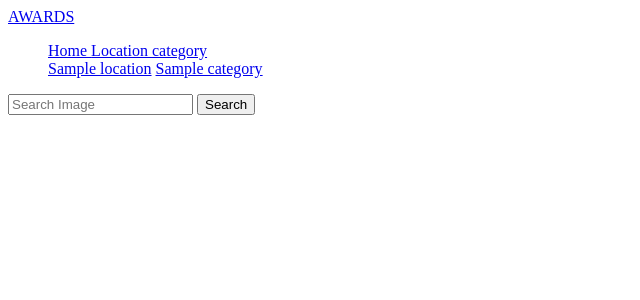
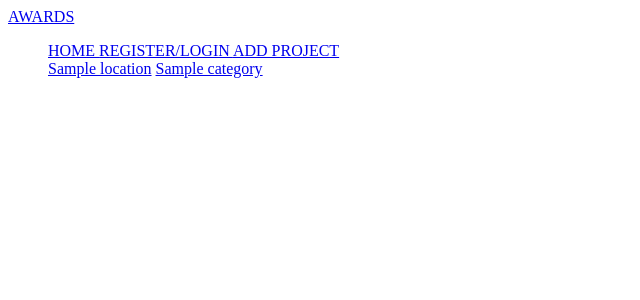
Before and after one commit to VonettaOrinda/awards, a Django app: template awwards/templates/navbar.html in a window 1280 px wide. Shown: the top 300 px of the page, without its empty margins (0-640 px from the left). Run offline with Django 4.2, Linux system fonts and the light colour scheme; the template is opened without the code that fills it: most values are stand-ins (such as "Sample title", 1, 10 or a date in 2020); some libraries are stand-ins or nearby versions.

Commit message:
added home, projects and register/login

```diff
--- a/awwards/templates/navbar.html
+++ b/awwards/templates/navbar.html
@@ -15,13 +15,13 @@
   <div class="collapse navbar-collapse" id="navbarSupportedContent">
     <ul class="navbar-nav ">
 
-        <a class="nav-link" href="/">Home </a>
+        <a class="nav-link" href="/">HOME </a>
 
         <a class="nav-link dropdown-toggle" href="#" id="navbarDropdownMenuLink" data-toggle="dropdown" aria-haspopup="true" aria-expanded="false">
-          Location
+          REGISTER/LOGIN
         </a>
         <a class="nav-link dropdown-toggle" href="#" id="navbarDropdownMenuLink" data-toggle="dropdown" aria-haspopup="true" aria-expanded="false">
-          category
+          ADD PROJECT
         </a>
 
         <div class="dropdown-menu" aria-labelledby="dropdownMenuLink">
@@ -34,10 +34,10 @@
         </div>
 
   </div>
-  <form class="form-inline my-2 my-lg-0" role="search" action="{% url 'search_results' %}" method="get">
+  {% comment %} <form class="form-inline my-2 my-lg-0" role="search" action="{% url 'search_results' %}" method="get">
     <input type="text" class="form-control" placeholder="Search Image" name="categories">
     <button class="btn btn-outline-success  my-2 my-sm-0 " type="submit">Search</button>
-  </form>
+  </form> {% endcomment %}
 </nav>
 
 </body>
```
